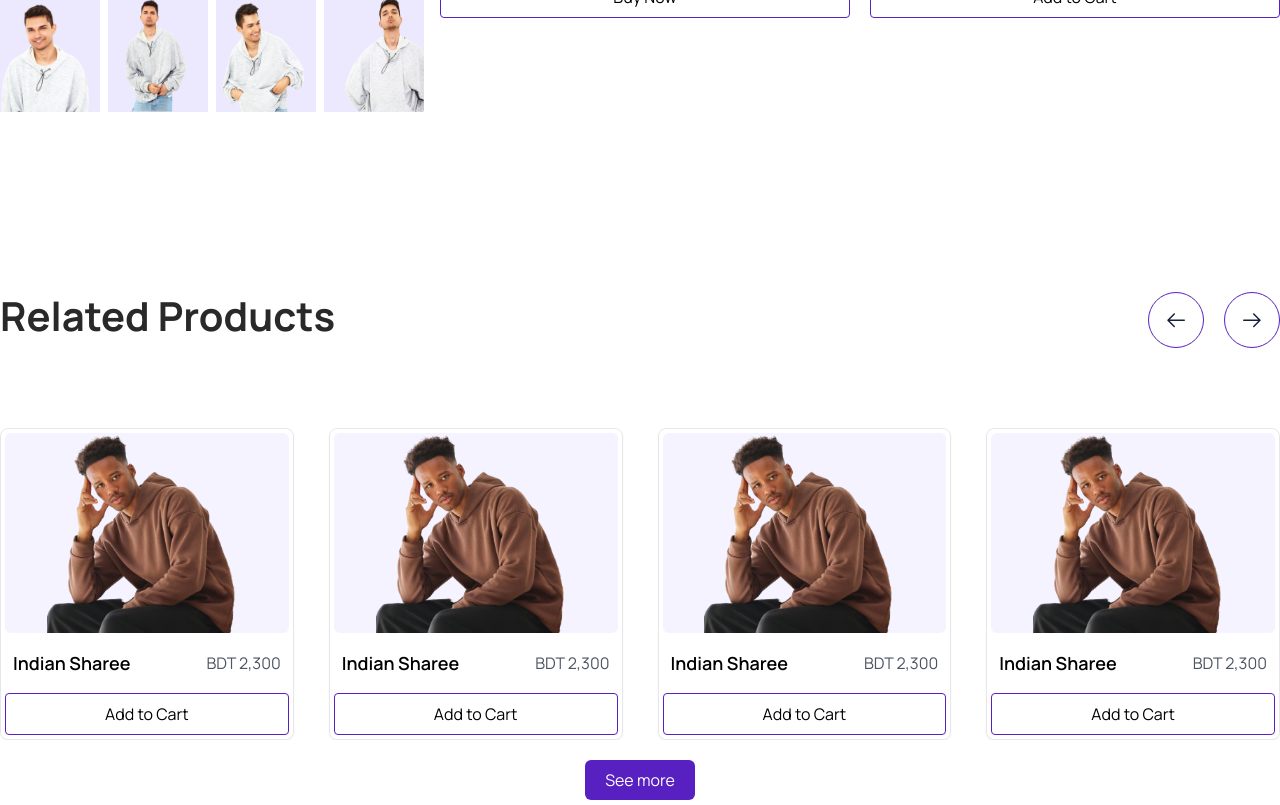
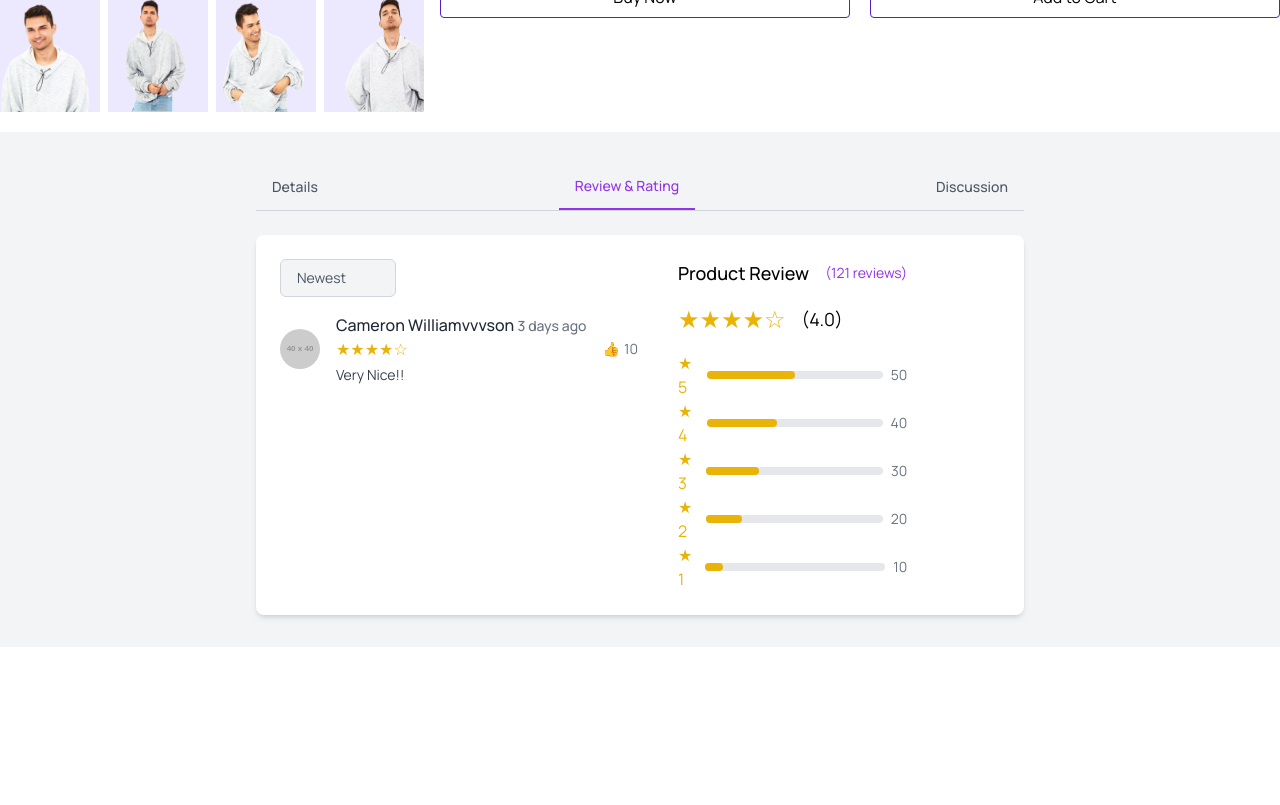
Before and after one commit to mdsajalali/we5ive-fashion, a Next.js app: page /shops in a window 1280 px wide. Shown: the part 640-1445 px from the top of the page. Built offline with nearby package versions, Linux system fonts and the light colour scheme.

Commit message:
add: reviews

```diff
--- a/src/app/shops/page.tsx
+++ b/src/app/shops/page.tsx
@@ -1,10 +1,12 @@
 import ProductDetails from "@/components/ProductDetails";
 import RelatedProducts from "@/components/RelatedProducts";
+import Reviews from "@/components/Reviews";
 
 const ShopsPage = () => {
   return (
     <>
       <ProductDetails />
+      <Reviews />
       <RelatedProducts />
     </>
   );
--- /dev/null
+++ b/src/components/Reviews.tsx
@@ -0,0 +1,123 @@
+"use client";
+
+import { useState } from "react";
+
+const Reviews = () => {
+  const [activeTab, setActiveTab] = useState("review&rating");
+  const [sortOption, setSortOption] = useState("Newest");
+
+  return (
+    <div className="flex flex-col items-center bg-gray-100 py-8">
+      <div className="w-full max-w-3xl">
+        {/* Tab Navigation */}
+        <div className="flex justify-between border-b border-gray-300">
+          {["Details", "Review & Rating", "Discussion"].map((tab) => (
+            <button
+              key={tab}
+              onClick={() =>
+                setActiveTab(tab.toLowerCase().replace(/\s+/g, ""))
+              }
+              className={`px-4 py-3 text-sm font-medium ${
+                activeTab === tab.toLowerCase().replace(/\s+/g, "")
+                  ? "border-b-2 border-purple-600 text-purple-600"
+                  : "text-gray-600"
+              } hover:text-purple-600`}
+            >
+              {tab}
+            </button>
+          ))}
+        </div>
+
+        {/* Tab Content */}
+        <div className="mt-6 rounded-lg bg-white p-6 shadow-md">
+          {activeTab === "details" && <p>This is the Details content.</p>}
+
+          {activeTab === "review&rating" && (
+            <div className="flex gap-10">
+              <div>
+                {/* Dropdown */}
+                <div className="mb-4 flex items-center justify-between">
+                  <div className="relative">
+                    <select
+                      value={sortOption}
+                      onChange={(e) => setSortOption(e.target.value)}
+                      className="cursor-pointer appearance-none rounded-md border border-gray-300 bg-gray-100 px-4 py-2 text-sm text-gray-600 focus:outline-none focus:ring-2 focus:ring-purple-500"
+                    >
+                      <option value="Newest">Newest</option>
+                      <option value="Oldest">Oldest</option>
+                      <option value="Most Helpful">Most Helpful</option>
+                    </select>
+                  </div>
+                </div>
+
+                {/* Review Section */}
+                <div className="space-y-6">
+                  {/* User Review */}
+                  <div className="flex items-center gap-4">
+                    <img
+                      src="https://via.placeholder.com/40"
+                      alt="User Avatar"
+                      className="h-10 w-10 rounded-full"
+                    />
+                    <div>
+                      <h3 className="font-medium text-gray-800">
+                        Cameron Williamvvvson{" "}
+                        <span className="text-sm text-gray-500">
+                          3 days ago
+                        </span>
+                      </h3>
+                      <div className="flex items-center">
+                        <div className="text-yellow-500">★★★★☆</div>
+                      </div>
+                      <p className="mt-1 text-sm text-gray-700">Very Nice!!</p>
+                    </div>
+                    <div className="ml-auto text-sm text-gray-500">
+                      <button className="flex items-center hover:text-purple-600">
+                        👍 <span className="ml-1">10</span>
+                      </button>
+                    </div>
+                  </div>
+
+                  {/* Add more reviews here if needed */}
+                </div>
+              </div>
+              <div>
+                {/* Review & Rating Section */}
+                <div className="flex items-center gap-4">
+                  <h3 className="text-lg font-medium">Product Review</h3>
+                  <span className="text-sm text-purple-600">(121 reviews)</span>
+                </div>
+                <div className="my-4 flex items-center gap-4">
+                  <div className="flex items-center text-2xl text-yellow-500">
+                    ★★★★☆
+                  </div>
+                  <span className="text-lg">(4.0)</span>
+                </div>
+                <div>
+                  {[5, 4, 3, 2, 1].map((star) => (
+                    <div key={star} className="flex items-center gap-2">
+                      <span className="text-yellow-500">★ {star}</span>
+                      <div className="h-2 w-full rounded-full bg-gray-200">
+                        <div
+                          className="h-2 rounded-full bg-yellow-500"
+                          style={{
+                            width: `${star * 10}%`,
+                          }}
+                        ></div>
+                      </div>
+                      <span className="text-sm text-gray-500">{star * 10}</span>
+                    </div>
+                  ))}
+                </div>
+              </div>
+            </div>
+          )}
+
+          {activeTab === "discussion" && <p>This is the Discussion content.</p>}
+        </div>
+      </div>
+    </div>
+  );
+};
+
+export default Reviews;
```
